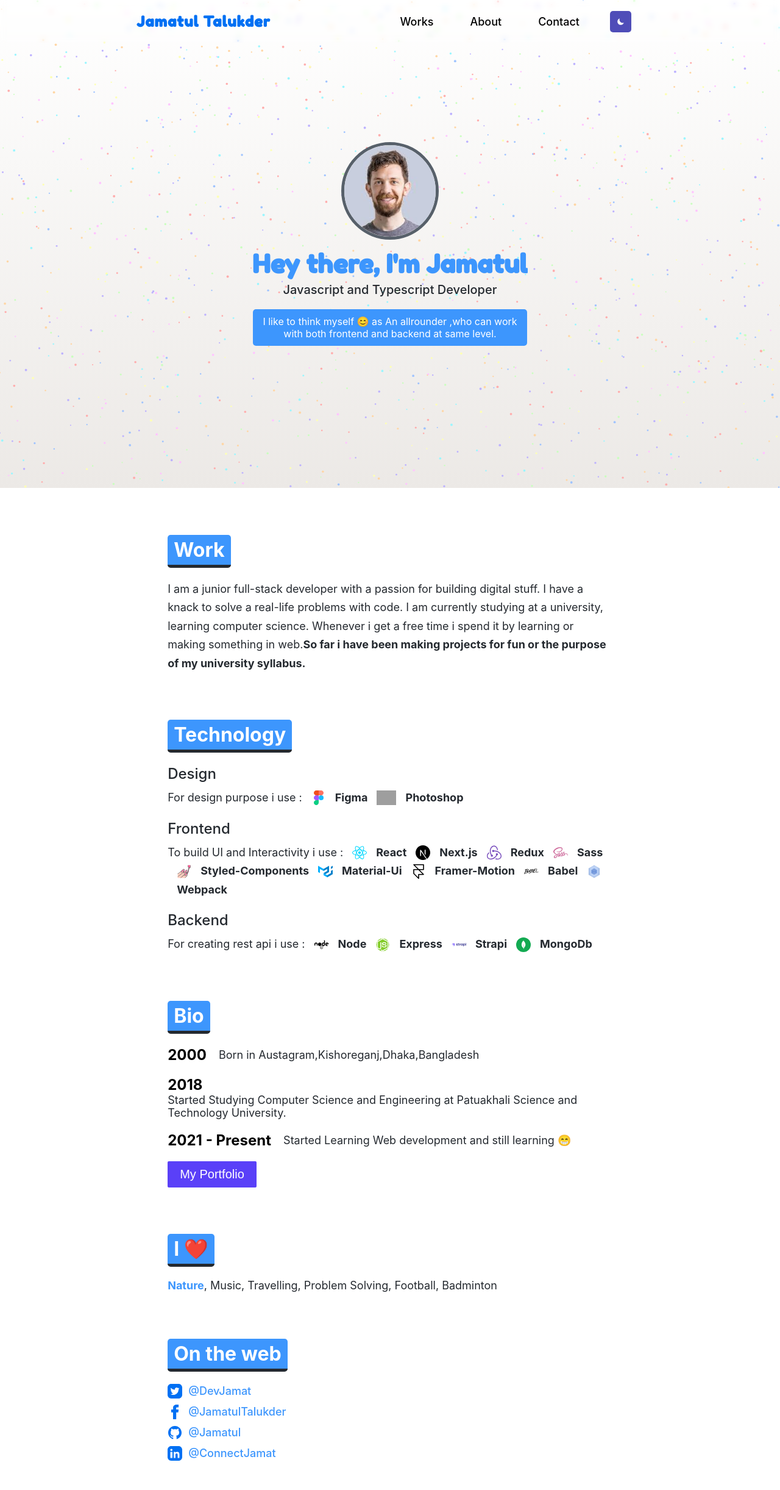
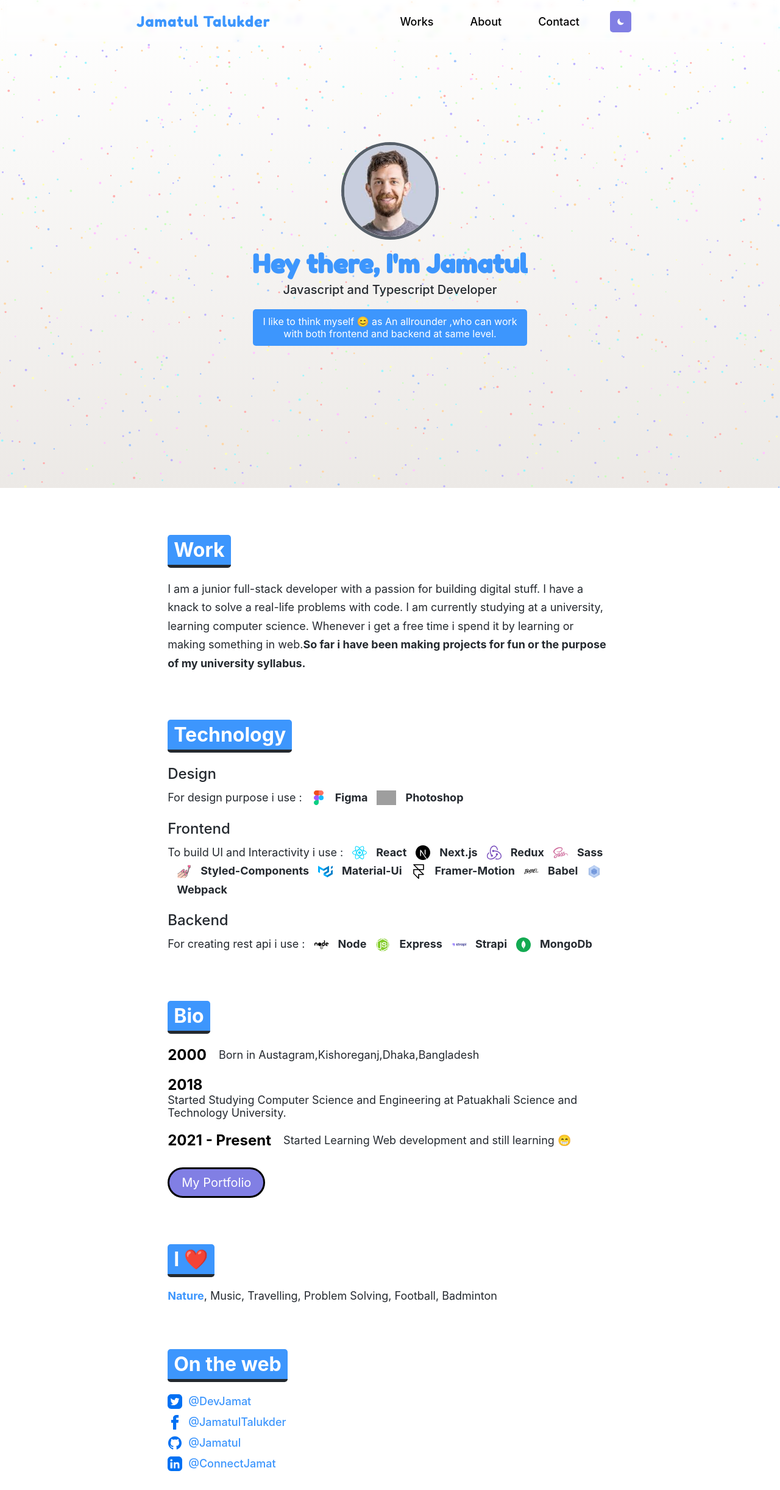
Before and after one commit to jamatuldev/portfolio, a Next.js app: page / in a window 1280 px wide. Shown: the top 2443 px of the page at 61% size. Built offline with nearby package versions, Linux system fonts and the light colour scheme; grey boxes are pictures that could not be loaded.

Commit message:
Fix:animation and color has fixed

```diff
--- a/components/global/heading.js
+++ b/components/global/heading.js
@@ -13,6 +13,6 @@ export const HeadingSecondary = styled.h2`
     font-size: 30px;
   }
   @media (max-width: 468px) {
-    font-size: 28px;
+    font-size: 24px;
   }
 `;
--- a/components/header/Logo.js
+++ b/components/header/Logo.js
@@ -1,15 +1,20 @@
+import Link from "next/link";
 import styled from "styled-components";
 
-const Label = styled.h1`
+const Label = styled.a`
   font-size: 24px;
   font-family: "Fredoka One", cursive;
   letter-spacing: 1px;
-  color: #0070f3;
+  color: ${(p) => p.theme.p};
   @media (max-width: 1024px) {
-    font-size: 20px;
+    font-size: 22px;
   }
 `;
 
 export default function Logo() {
-  return <Label>Jamatul Talukder</Label>;
+  return (
+    <Link href="/" passHref>
+      <Label>Jamatul Talukder</Label>
+    </Link>
+  );
 }
--- a/components/header/Nav.js
+++ b/components/header/Nav.js
@@ -94,6 +94,10 @@ const ButtonWrapper = styled.div`
 export default function Navbar({ toggleTheme }) {
   const [visible, setVisible] = useState(false);
   let [theme] = useThemeContext();
+
+  const hideMenu = () => {
+    setVisible(false);
+  };
   return (
     <Nav>
       <List>
@@ -123,17 +127,17 @@ export default function Navbar({ toggleTheme }) {
         <MenuIcon color={theme === "light" ? "#24292f" : "#c9d1d9"} />
       </MenuButton>
       <MenuList visible={visible}>
-        <ListItem>
+        <ListItem onClick={hideMenu}>
           <Link href={"/works"} passHref>
             <Anchor>Works</Anchor>
           </Link>
         </ListItem>
-        <ListItem>
+        <ListItem onClick={hideMenu}>
           <Link href={"/"} passHref>
             <Anchor>About</Anchor>
           </Link>
         </ListItem>
-        <ListItem>
+        <ListItem onClick={hideMenu}>
           <Link href={"/contact"} passHref>
             <Anchor>Contact</Anchor>
           </Link>
--- a/components/header/ThemeButton.js
+++ b/components/header/ThemeButton.js
@@ -4,7 +4,7 @@ import styled from "styled-components";
 import { useThemeContext } from "../../contexts/theme";
 
 const Button = styled(motion.button)`
-  background: ${(props) => (props.$light ? "#4f4db8" : "#fff75c")};
+  background: ${(props) => (props.$light ? props.theme.t : props.theme.s)};
   padding: 5px;
   border-radius: 5px;
   border: none;
--- a/components/header/index.js
+++ b/components/header/index.js
@@ -40,7 +40,7 @@ export default function Header({ toggleTheme }) {
       initial={{ opacity: 0, marginTop: -150 }}
       animate={{ opacity: 1, marginTop: 0 }}
       transition={{
-        delay: 4.6,
+        delay: 4.2,
         duration: 1,
         ease: "easeInOut",
       }}
--- a/components/sections/bio.js
+++ b/components/sections/bio.js
@@ -1,4 +1,5 @@
 import { motion } from "framer-motion";
+import Link from "next/link";
 import styled from "styled-components";
 import { HeadingSecondary } from "../global/heading";
 import { wrapper } from "./globalStyles";
@@ -38,18 +39,21 @@ const Normal = styled.p`
   // }
 `;
 
-const Button = styled.button`
+const Button = styled.a`
   border: none;
   padding: 10px 20px;
   background: ${(p) => p.theme.t};
   color: #fff;
   font-size: 20px;
-  border-radius: 2px;
+  border-radius: 150px;
+  border: 3px solid ${(p) => p.theme.c};
   cursor: pointer;
   transition: all 0.1s ease-in;
   &:hover {
     background: ${(p) => p.theme.s};
   }
+  display: inline-block;
+  margin-top: 10px;
 `;
 
 export default function Bio() {
@@ -77,7 +81,9 @@ export default function Bio() {
         <Bold>2021 - Present</Bold>
         <Normal>Started Learning Web development and still learning 😁</Normal>
       </Line>
-      <Button>My Portfolio</Button>
+      <Link href="/works" passHref>
+        <Button>My Portfolio</Button>
+      </Link>
     </BioWrapper>
   );
 }
--- a/components/showcase/index.js
+++ b/components/showcase/index.js
@@ -109,9 +109,10 @@ export default function Showcase() {
     >
       <AvatarWrapper>
         <Avatar
-          initial={{ opacity: 0, scale: 0, y: 0 }}
-          animate={{ opacity: 1, scale: 1, y: 0 }}
+          initial={{ opacity: 0, scale: 0 }}
+          animate={{ opacity: 1, scale: 1 }}
           transition={{
+            delay: 0.7,
             ease: [0.6, 0.01, -0.05, 0.95],
             duration: 0.7,
           }}
@@ -132,23 +133,25 @@ export default function Showcase() {
           Hey there, I&apos;m Jamatul
         </Heading>
       </Wrapper>
+      <Wrapper>
         <SmHeading
           initial={{ opacity: 0, y: 5 }}
           animate={{ opacity: 1, y: 0 }}
           transition={{
-          delay: 2,
+            delay: 1.7,
             ease: [0.6, 0.01, -0.05, 0.95],
             duration: 1,
           }}
         >
           Javascript and Typescript Developer
         </SmHeading>
+      </Wrapper>
       <SubHeading>I design and develop Modern Scalable Webapps</SubHeading>
       <Label
         initial={{ opacity: 0, y: 10 }}
         animate={{ opacity: 1, y: 0 }}
         transition={{
-          delay: 2.7,
+          delay: 2.4,
           ease: [0.6, 0.01, -0.05, 0.95],
           duration: 1,
         }}
--- a/pages/index.js
+++ b/pages/index.js
@@ -9,7 +9,6 @@ import Technology from "../components/sections/technology";
 import Work from "../components/sections/work";
 import Showcase from "../components/showcase";
 import styles from "../styles/Home.module.css";
-import { disableScroll, enableScroll } from "../utils/scroll";
 
 export default function Home() {
   let [loading, setLoading] = useState(true);
@@ -19,12 +18,6 @@ export default function Home() {
     }, 1500);
   }, []);
 
-  useEffect(() => {
-    disableScroll();
-    setTimeout(() => {
-      enableScroll();
-    }, 6000);
-  }, []);
   return (
     <div className={styles.container}>
       <Head>
--- a/utils/scroll.js
+++ b/pages/scroll.js
@@ -26,14 +26,9 @@ try {
 } catch (e) {}
 
 var wheelOpt = supportsPassive ? { passive: false } : false;
-var wheelEvent;
-if (typeof window === undefined) {
-} else {
-  wheelEvent =
-    "onwheel" in document.createElement("div") ? "wheel" : "mousewheel";
-}
 
-console.log(typeof window);
+var wheelEvent =
+  "onwheel" in document.createElement("div") ? "wheel" : "mousewheel";
 
 // call this to Disable
 export function disableScroll() {
--- a/themeConfig.js
+++ b/themeConfig.js
@@ -5,8 +5,8 @@ export const lightTheme = {
   lg: "#888E95",
   c: "#000000",
   p: "#3d96fd",
-  s: "#EEDE4A",
-  t: "#5A40F8",
+  s: "#fff75c",
+  t: "#817fe4",
   sbg: "#ffffff",
 };
 
@@ -21,6 +21,6 @@ export const darkTheme = {
   g: "#57606A",
   lg: "#888E95",
   p: "#3d96fd",
-  s: "#EEDE4A",
-  t: "#5A40F8",
+  s: "#fff75c",
+  t: "#817fe4",
 };
```
Also changed, not shown: components/sections/portfolio.js (+8 -0 lines). Lines whose indentation alone changed are shown as unchanged.
